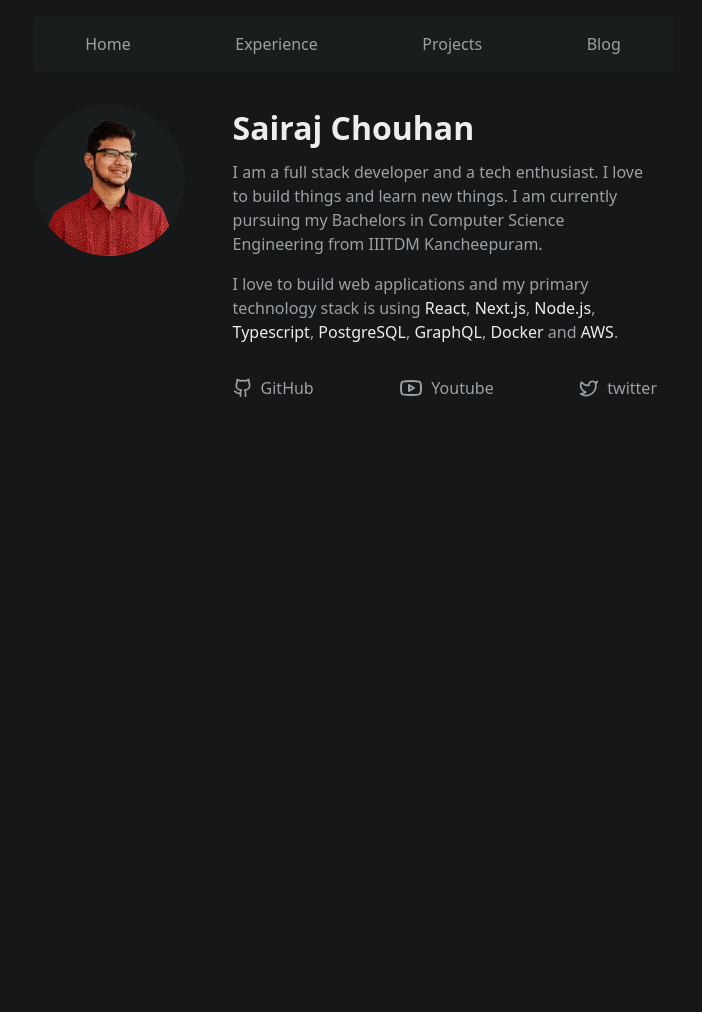
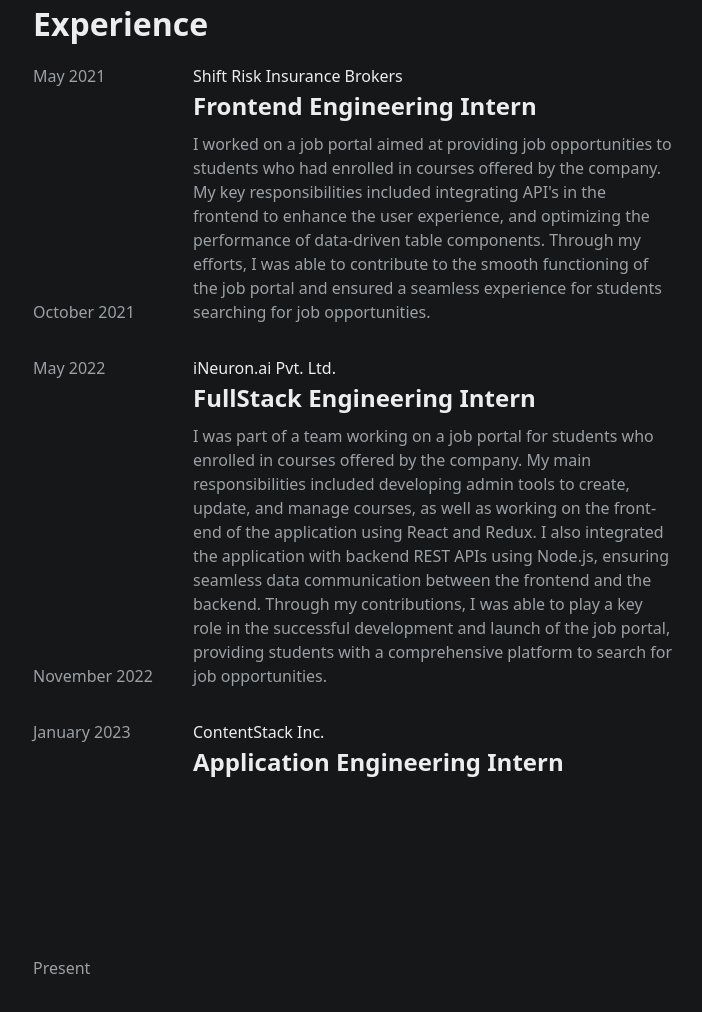
Before and after one commit to sairajchouhan/portfolio, a plain HTML site: page index.html in a window 1280 px wide. Shown: the whole page, without its empty margins (287-989 px from the left). Before the commit the page ends 816 px from the top, so only its background shows below. Drawn offline with Linux system fonts and the light colour scheme.

Commit message:
add experience section

```diff
--- a/index.html
+++ b/index.html
@@ -1,6 +1,5 @@
 <!DOCTYPE html>
 <html class="dark-theme" lang="en">
-
   <head>
     <title></title>
     <meta charset="UTF-8" />
@@ -55,50 +54,184 @@
           </p>
 
           <div class="social_links">
-          <a class="social_link" href="https://github.com/sairajchouhan" target="_blank" rel="noopener noreferer">
+            <a
+              class="social_link"
+              href="https://github.com/sairajchouhan"
+              target="_blank"
+              rel="noopener noreferer"
+            >
               <span>
-              <svg xmlns="http://www.w3.org/2000/svg" width="20" height="20" viewBox="0 0 24 24" fill="none"
-                stroke="currentColor" stroke-width="2" stroke-linecap="round" stroke-linejoin="round">
+                <svg
+                  xmlns="http://www.w3.org/2000/svg"
+                  width="20"
+                  height="20"
+                  viewBox="0 0 24 24"
+                  fill="none"
+                  stroke="currentColor"
+                  stroke-width="2"
+                  stroke-linecap="round"
+                  stroke-linejoin="round"
+                >
                   <path
-                  d="M15 22v-4a4.8 4.8 0 0 0-1-3.5c3 0 6-2 6-5.5.08-1.25-.27-2.48-1-3.5.28-1.15.28-2.35 0-3.5 0 0-1 0-3 1.5-2.64-.5-5.36-.5-8 0C6 2 5 2 5 2c-.3 1.15-.3 2.35 0 3.5A5.403 5.403 0 0 0 4 9c0 3.5 3 5.5 6 5.5-.39.49-.68 1.05-.85 1.65-.17.6-.22 1.23-.15 1.85v4">
-                </path>
+                    d="M15 22v-4a4.8 4.8 0 0 0-1-3.5c3 0 6-2 6-5.5.08-1.25-.27-2.48-1-3.5.28-1.15.28-2.35 0-3.5 0 0-1 0-3 1.5-2.64-.5-5.36-.5-8 0C6 2 5 2 5 2c-.3 1.15-.3 2.35 0 3.5A5.403 5.403 0 0 0 4 9c0 3.5 3 5.5 6 5.5-.39.49-.68 1.05-.85 1.65-.17.6-.22 1.23-.15 1.85v4"
+                  ></path>
                   <path d="M9 18c-4.51 2-5-2-7-2"></path>
                 </svg>
               </span>
               GitHub
             </a>
 
-          <a class="social_link" href="https://github.com/sairajchouhan" target="_blank" rel="noopener noreferer">
+            <a
+              class="social_link"
+              href="https://github.com/sairajchouhan"
+              target="_blank"
+              rel="noopener noreferer"
+            >
               <span>
-              <svg xmlns="http://www.w3.org/2000/svg" width="24" height="24" viewBox="0 0 24 24" fill="none"
-                stroke="currentColor" stroke-width="2" stroke-linecap="round" stroke-linejoin="round">
+                <svg
+                  xmlns="http://www.w3.org/2000/svg"
+                  width="24"
+                  height="24"
+                  viewBox="0 0 24 24"
+                  fill="none"
+                  stroke="currentColor"
+                  stroke-width="2"
+                  stroke-linecap="round"
+                  stroke-linejoin="round"
+                >
                   <path
-                  d="M12 19c-2.3 0-6.4-.2-8.1-.6-.7-.2-1.2-.7-1.4-1.4-.3-1.1-.5-3.4-.5-5s.2-3.9.5-5c.2-.7.7-1.2 1.4-1.4C5.6 5.2 9.7 5 12 5s6.4.2 8.1.6c.7.2 1.2.7 1.4 1.4.3 1.1.5 3.4.5 5s-.2 3.9-.5 5c-.2.7-.7 1.2-1.4 1.4-1.7.4-5.8.6-8.1.6 0 0 0 0 0 0z">
-                </path>
+                    d="M12 19c-2.3 0-6.4-.2-8.1-.6-.7-.2-1.2-.7-1.4-1.4-.3-1.1-.5-3.4-.5-5s.2-3.9.5-5c.2-.7.7-1.2 1.4-1.4C5.6 5.2 9.7 5 12 5s6.4.2 8.1.6c.7.2 1.2.7 1.4 1.4.3 1.1.5 3.4.5 5s-.2 3.9-.5 5c-.2.7-.7 1.2-1.4 1.4-1.7.4-5.8.6-8.1.6 0 0 0 0 0 0z"
+                  ></path>
                   <polygon points="10 15 15 12 10 9"></polygon>
                 </svg>
               </span>
               Youtube
             </a>
 
-          <a class="social_link" href="https://www.youtube.com/@sairajchouhan" target="_blank" rel="noopener noreferer">
+            <a
+              class="social_link"
+              href="https://www.youtube.com/@sairajchouhan"
+              target="_blank"
+              rel="noopener noreferer"
+            >
               <span>
-              <svg xmlns="http://www.w3.org/2000/svg" width="20" height="20" viewBox="0 0 24 24" fill="none"
-                stroke="currentColor" stroke-width="2" stroke-linecap="round" stroke-linejoin="round">
+                <svg
+                  xmlns="http://www.w3.org/2000/svg"
+                  width="20"
+                  height="20"
+                  viewBox="0 0 24 24"
+                  fill="none"
+                  stroke="currentColor"
+                  stroke-width="2"
+                  stroke-linecap="round"
+                  stroke-linejoin="round"
+                >
                   <path
-                  d="M22 4s-.7 2.1-2 3.4c1.6 10-9.4 17.3-18 11.6 2.2.1 4.4-.6 6-2C3 15.5.5 9.6 3 5c2.2 2.6 5.6 4.1 9 4-.9-4.2 4-6.6 7-3.8 1.1 0 3-1.2 3-1.2z">
-                </path>
+                    d="M22 4s-.7 2.1-2 3.4c1.6 10-9.4 17.3-18 11.6 2.2.1 4.4-.6 6-2C3 15.5.5 9.6 3 5c2.2 2.6 5.6 4.1 9 4-.9-4.2 4-6.6 7-3.8 1.1 0 3-1.2 3-1.2z"
+                  ></path>
                 </svg>
               </span>
               twitter
             </a>
-
           </div>
         </div>
       </div>
     </section>
 
+    <section id="experience">
+      <h1>Experience</h1>
 
+      <div class="experience_container">
+        <div class="experience_left">
+          <p>May 2021</p>
+          <p>October 2021</p>
+        </div>
+
+        <div class="experience_right">
+          <div class="experience_card">
+            <a
+              href="https://www.shiftrisk.com/"
+              target="_blank"
+              rel="noopener noreferer"
+              >Shift Risk Insurance Brokers</a
+            >
+            <h2>Frontend Engineering Intern</h2>
+            <p>
+              I worked on a job portal aimed at providing job opportunities to
+              students who had enrolled in courses offered by the company. My
+              key responsibilities included integrating API's in the frontend to
+              enhance the user experience, and optimizing the performance of
+              data-driven table components. Through my efforts, I was able to
+              contribute to the smooth functioning of the job portal and ensured
+              a seamless experience for students searching for job
+              opportunities.
+            </p>
+          </div>
+        </div>
+      </div>
+
+      <div class="experience_container">
+        <div class="experience_left">
+          <p>May 2022</p>
+          <p>November 2022</p>
+        </div>
+
+        <div class="experience_right">
+          <div class="experience_card">
+            <a
+              href="https://ineuron.ai/"
+              target="_blank"
+              rel="noopener noreferer"
+            >
+              iNeuron.ai Pvt. Ltd.
+            </a>
+            <h2>FullStack Engineering Intern</h2>
+            <p>
+              I was part of a team working on a job portal for students who
+              enrolled in courses offered by the company. My main
+              responsibilities included developing admin tools to create,
+              update, and manage courses, as well as working on the front-end of
+              the application using React and Redux. I also integrated the
+              application with backend REST APIs using Node.js, ensuring
+              seamless data communication between the frontend and the backend.
+              Through my contributions, I was able to play a key role in the
+              successful development and launch of the job portal, providing
+              students with a comprehensive platform to search for job
+              opportunities.
+            </p>
+          </div>
+        </div>
+      </div>
+
+      <div class="experience_container">
+        <div class="experience_left">
+          <p>January 2023</p>
+          <p>Present</p>
+        </div>
+
+        <div class="experience_right">
+          <div class="experience_card">
+            <a
+              href="https://www.contentstack.com/"
+              target="_blank"
+              rel="noopener noreferer"
+            >
+              ContentStack Inc.
+            </a>
+            <h2>Application Engineering Intern</h2>
+            <p style="visibility: hidden">
+              Lorem ipsum dolor sit, amet consectetur adipisicing elit. Tenetur
+              quas facere placeat asperiores quae. Necessitatibus beatae sit,
+              ipsa dolor dolorum, provident distinctio veritatis aliquam
+              reprehenderit possimus architecto! Harum velit obcaecati
+              necessitatibus labore, ab fugiat fuga incidunt recusandae
+              reiciendis mollitia libero iusto tempora dolorem pariatur optio
+              aperiam accusantium laborum nostrum non, officia dignissimos,
+              dolores dicta dolorum. Non, labore eos.
+            </p>
+          </div>
+        </div>
+      </div>
+    </section>
   </body>
-
 </html>
--- a/style.css
+++ b/style.css
@@ -80,15 +80,25 @@
   overflow-wrap: break-word;
 }
 
+h1 {
+  font-size: 2rem;
+  color: var(--slate12);
+}
+
 #root {
   isolation: isolate;
   max-width: 50%;
   width: 100%;
-  overflow: hidden;
   margin: 0 auto;
 }
 
 /* ui styles */
+
+header {
+  /* position: sticky; */
+  /* top: 1rem; */
+  display: none;
+}
 
 nav {
   display: flex;
@@ -100,6 +110,7 @@
   margin-top: 1rem;
   border-radius: 0.25rem;
   padding: 0.5rem 0;
+  position: sticky;
 }
 
 ul.nav_list {
@@ -127,9 +138,14 @@
 
 /* home section */
 
+#home {
+  height: 100%;
+  display: none;
+}
+
 .home_container {
   display: flex;
-  margin-top: 2rem;
+  padding-top: 2rem;
 }
 
 .my_img_container {
@@ -193,3 +209,56 @@
 .social_link:hover {
   color: var(--slate12);
 }
+
+/* experience section */
+
+#experience {
+}
+
+#experience > h1 {
+  margin-bottom: 1rem;
+}
+
+.experience_container {
+  display: flex;
+  padding-bottom: 2rem;
+}
+
+.experience_left {
+  width: 25%;
+  display: flex;
+  flex-direction: column;
+  justify-content: space-between;
+}
+
+.experience_left > p {
+  font-size: 1rem;
+  color: var(--slate11);
+}
+
+.experience_right {
+  width: 75%;
+}
+
+.experience_card > a {
+  font-size: 1rem;
+  color: var(--slate12);
+  font-weight: 400;
+  text-decoration: none;
+  margin-bottom: 0.5rem;
+}
+
+.experience_card > a:hover {
+  text-decoration: underline;
+}
+
+.experience_card > h2 {
+  font-size: 1.5rem;
+  color: var(--slate12);
+  margin-bottom: 0.5rem;
+}
+
+.experience_card > p {
+  font-size: 1rem;
+  color: var(--slate11);
+}
```
Lines whose indentation alone changed are shown as unchanged.
